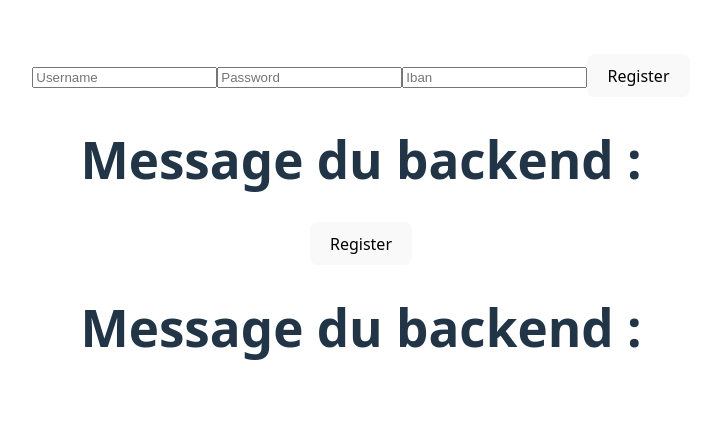
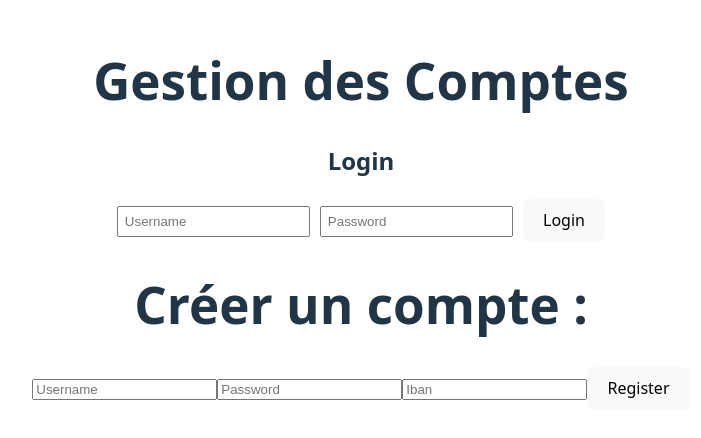
Before and after one commit to DeparfouruLiam/React_F-API, a React (Vite) app in the folder my-react-app/: page / in a window 1280 px wide. Shown: the part 178-616 px from the top of the page, without its empty margins (279-980 px from the left). Built offline with nearby package versions, Linux system fonts and the light colour scheme.

Commit message:
Merged transfer and register

```diff
--- a/my-react-app/src/App.jsx
+++ b/my-react-app/src/App.jsx
@@ -31,44 +31,246 @@ async function loginUser({username,password}, setUser) {
     console.log(data)
 }
 
-function App() {
-    const [username, setUsername] = useState("");
-    const [password, setPassword] = useState("");
-    const [iban, setIban] = useState("");
+const App = () => {
+    const [accounts, setAccounts] = useState([]);
+    const [loading, setLoading] = useState(true);
+    const [error, setError] = useState('');
+    const [token, setToken] = useState('');
 
+    // Register variables
     const [message, setMessage] = useState("");
-    const [token, setUser] = useState("");
+    const [usernameRegister, setUsernameRegister] = useState("");
+    const [passwordRegister, setPasswordRegister] = useState("");
+    const [ibanRegister, setIbanRegister] = useState("");
+
+    // Login form state
+    const [username, setUsername] = useState('');
+    const [password, setPassword] = useState('');
+
+    // Champs pour la recherche par IBAN
+    const [ibanSearch, setIbanSearch] = useState('');
+    const [searchedAccount, setSearchedAccount] = useState(null);
+
+    // Login function
+    async function loginUser() {
+        try {
+            const inputs = { username, password };
+
+            const res = await fetch("http://127.0.0.1:8000/user/login", {
+                method: "POST",
+                headers: { "Content-Type": "application/json" },
+                body: JSON.stringify(inputs),
+            });
+
+            if (!res.ok) {
+                const errorData = await res.json();
+                console.error("Login error:", errorData.detail || "Unknown error");
+                setError(errorData.detail || "Login failed");
+                return;
+            }
+
+            const data = await res.json();
+
+            if (data.token) {
+                setToken(data.token);
+                localStorage.setItem("token", data.token);
+                setError('');
+                console.log("Login successful, token:", data.token);
+            } else {
+                console.error("Token not found in response", data);
+            }
+        } catch (error) {
+            console.error("Network or parsing error:", error);
+            setError("Network error");
+        }
+    }
+
+    // Fetch accounts
+    useEffect(() => {
+        const fetchAccounts = async () => {
+            const storedToken = localStorage.getItem("token") || token;
+            if (!storedToken) {
+                console.error("No token found. User not logged in.");
+                setLoading(false);
+                return;
+            }
+
+            try {
+                const res = await fetch("http://127.0.0.1:8000/user/get_all_accounts", {
+                    method: "GET",
+                    headers: {
+                        "Content-Type": "application/json",
+                        "Authorization": `Bearer ${storedToken}`,
+                    },
+                });
+
+                if (res.status === 401) {
+                    console.error("Unauthorized - invalid or expired token");
+                    setError("Unauthorized - please login");
+                    setAccounts([]);
+                    return;
+                }
+
+                const data = await res.json();
+                setAccounts(data.accounts || []);
+            } catch (err) {
+                console.error(err);
+                setError("Failed to fetch accounts");
+            } finally {
+                setLoading(false);
+            }
+        };
+
+        fetchAccounts();
+    }, [token]); // refetch if token changes
+
+    // Recherche d'un compte par IBAN
+    const searchByIban = async () => {
+        setError('');
+        setSearchedAccount(null);
+
+        if (!ibanSearch) {
+            setError("Veuillez entrer un IBAN");
+            return;
+        }
+
+        try {
+            const storedToken = localStorage.getItem("token") || token;
+            const response = await fetch(
+                `http://127.0.0.1:8000/user/get_account_by_iban?iban=${ibanSearch}`,
+                {
+                    method: 'GET',
+                    headers: {
+                        "Authorization": `Bearer ${storedToken}`,
+                        "Content-Type": "application/json"
+                    }
+                }
+            );
+
+            if (!response.ok) {
+                const err = await response.json();
+                throw new Error(err.detail || "Compte introuvable");
+            }
+
+            const data = await response.json();
+            setSearchedAccount(data.account);
+        } catch (err) {
+            setError(err.message);
+        }
+    };
 
     return (
-        <div>
+        <div style={{padding: "20px"}}>
+            <h1>Gestion des Comptes</h1>
+
+            {/* Login form */}
+            {!token && (
+                <div style={{marginBottom: "20px"}}>
+                    <h2>Login</h2>
+                    <input
+                        type="text"
+                        placeholder="Username"
+                        value={username}
+                        onChange={(e) => setUsername(e.target.value)}
+                        style={{marginRight: "10px", padding: "6px"}}
+                    />
+                    <input
+                        type="password"
+                        placeholder="Password"
+                        value={password}
+                        onChange={(e) => setPassword(e.target.value)}
+                        style={{marginRight: "10px", padding: "6px"}}
+                    />
+                    <button onClick={loginUser}>Login</button>
+                    {error && <p style={{color: 'red'}}>{error}</p>}
+                </div>
+            )}
+
+            {/* Recherche par IBAN */}
+            {token && (
+                <div style={{marginBottom: "20px"}}>
+                    <h2>Rechercher un compte par IBAN</h2>
+
+                    <input
+                        type="text"
+                        placeholder="Entrez un IBAN"
+                        value={ibanSearch}
+                        onChange={(e) => setIbanSearch(e.target.value)}
+                        style={{padding: "6px", marginRight: "10px"}}
+                    />
+                    <button onClick={searchByIban}>Rechercher</button>
+
+                    {/* Résultat de la recherche */}
+                    {searchedAccount && (
+                        <div style={{marginTop: "10px", padding: "10px", background: "#eef"}}>
+                            <p><strong>IBAN :</strong> {searchedAccount.iban}</p>
+                            <p><strong>Solde :</strong> {searchedAccount.amount}</p>
+                        </div>
+                    )}
+                </div>
+            )}
+
+            {/* Liste de tous les comptes */}
+            {token && (
+                loading ? (
+                    <p>Chargement des comptes...</p>
+                ) : (
+                    <div>
+                        <h2>Liste des comptes</h2>
+
+                        {accounts.length > 0 ? (
+                            <table>
+                                <thead>
+                                <tr>
+                                    <th>IBAN</th>
+                                    <th>Montant</th>
+                                </tr>
+                                </thead>
+                                <tbody>
+                                {accounts.map((account, index) => (
+                                    <tr key={index}>
+                                        <td>{account.iban}</td>
+                                        <td>{account.amount} Zennys</td>
+                                    </tr>
+                                ))}
+                                </tbody>
+                            </table>
+                        ) : (
+                            <p>Aucun compte trouvé</p>
+                        )}
+                    </div>
+                )
+            )}
             <div>
+                <h1>Créer un compte :</h1>
                 <input
                     type="text"
                     placeholder="Username"
-                    onChange={(e) => setUsername(e.target.value)}
+                    value={usernameRegister}
+                    onChange={(e) => setUsernameRegister(e.target.value)}
                 />
                 <input
                     type="text"
                     placeholder="Password"
-                    onChange={(e) => setPassword(e.target.value)}
+                    value={passwordRegister}
+                    onChange={(e) => setPasswordRegister(e.target.value)}
                 />
                 <input
                     type="text"
                     placeholder="Iban"
-                    onChange={(e) => setIban(e.target.value)}
+                    value={ibanRegister}
+                    onChange={(e) => setIbanRegister(e.target.value)}
                 />
-                <button onClick={() => registerUser({username, password, iban},setMessage)}>Register</button>
-                <h1>Message du backend :</h1>
+                <button onClick={() => registerUser({
+                    username: usernameRegister,
+                    password: passwordRegister,
+                    iban: ibanRegister
+                }, setMessage)}>Register
+                </button>
                 <p>{message}</p>
             </div>
-            <div>
-                <button onClick={() => loginUser({username, password},setUser)}>Register</button>
-                <h1>Message du backend :</h1>
-                <p>{token}</p>
-            </div>
-
         </div>
     );
-}
+};
 
 export default App;
```
Also changed, not shown: 1 other file (tests, documents, lock files or other folders).
